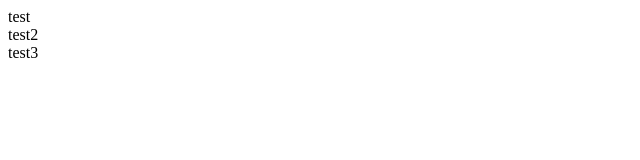
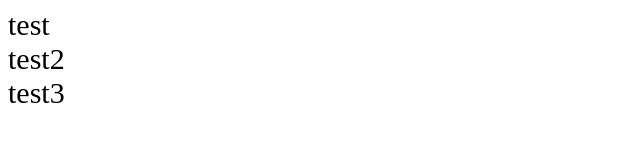
Before and after one commit to restezloin/test2, a plain HTML site: page index.html in a window 1280 px wide. Shown: the whole page, without its empty margins (0-640 px from the left). Drawn offline with Linux system fonts and the light colour scheme.

Commit message:
fontを30にした

```diff
--- a/index.html
+++ b/index.html
@@ -4,6 +4,13 @@
     <meta charset="UTF-8">
     <meta name="viewport" content="width=device-width, initial-scale=1.0">
     <title>Document</title>
+    <style>
+        div {
+            font-size : 30px;
+
+        }
+
+    </style>
 </head>
 <body>
     <div>
@@ -15,5 +22,6 @@
     <div>
         test3
     </div>
+
 </body>
 </html>
```
